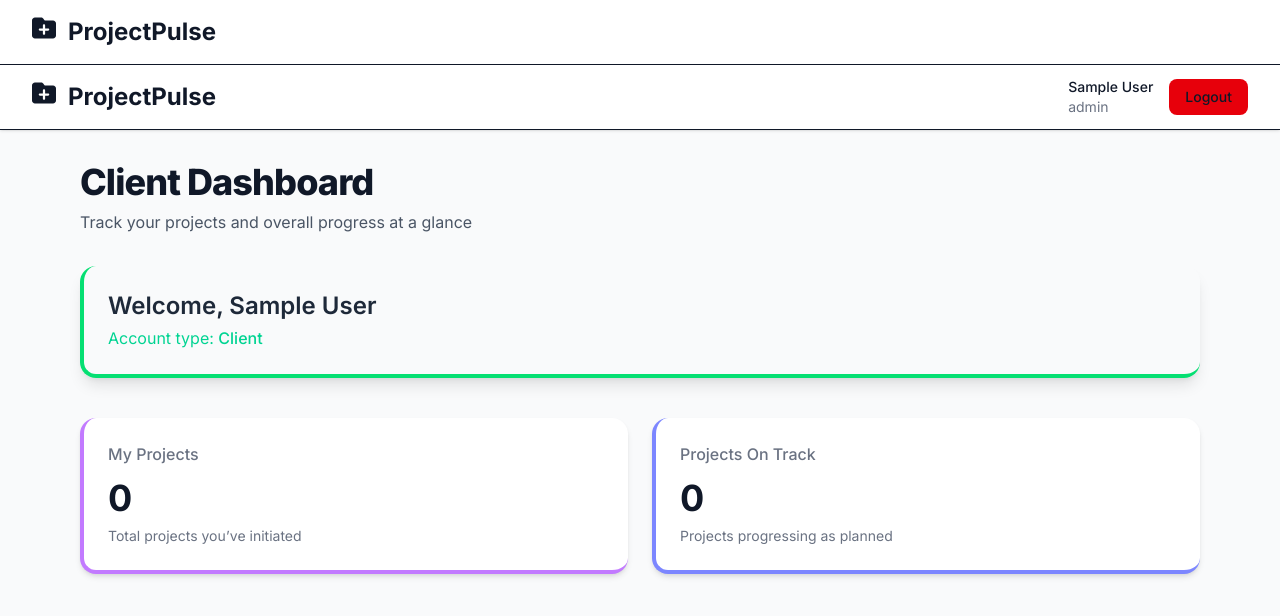
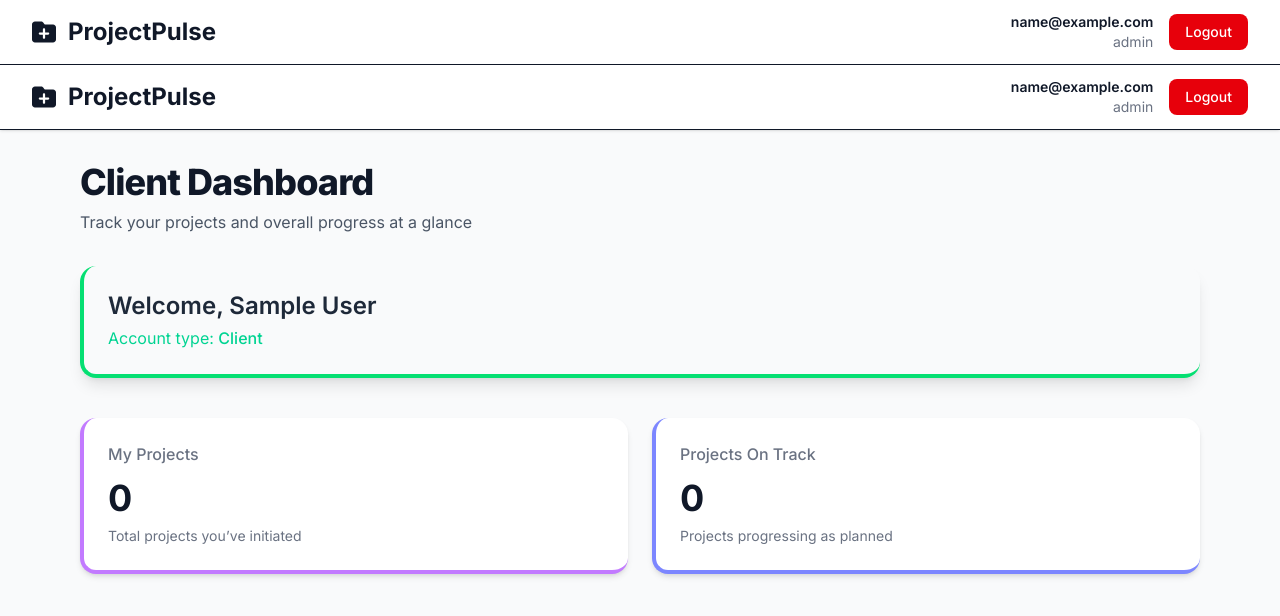
Before and after one commit to Suprotik007/ProjectPulse, a Next.js app: page /client in a window 1280 px wide. Shown: the top 616 px of the page. Built offline with nearby package versions, Linux system fonts and the light colour scheme; sample sign-in values are in the browser's storage.

Commit message:
fixed the navbar

```diff
--- a/components/layout/Navbar.tsx
+++ b/components/layout/Navbar.tsx
@@ -5,43 +5,45 @@ import Link from 'next/link';
 import { FaFolderPlus } from 'react-icons/fa6';
 import { useAuth } from '@/contexts/AuthContext';
 
+export default function Navbar() {
+  const { user, logout } = useAuth();
 
-interface NavbarProps {
-  userRole?: 'Admin' | 'Employee' | 'Client';
-  userName?: string;
-}
 
-export default function Navbar({ userRole, userName }: NavbarProps) {
-  const { logout } = useAuth();
+  if (!user) return null;
 
   return (
-    <nav className="bg-white sticky top-0 text-gray-900 shadow-sm border-b">
-      <div className="max-w-9xl mx-auto px-4 sm:px-6 lg:px-8">
+    <nav className="bg-white sticky top-0 text-gray-900 shadow-sm border-b z-50">
+      <div className="max-w-7xl mx-auto px-4 sm:px-6 lg:px-8">
         <div className="flex justify-between items-center h-16">
-          <div className="flex items-center">
-            <Link href="/" className="text-2xl font-bold flex gap-3 text-primary-600">
+
+          {/* Logo */}
+          <Link
+            href="/"
+            className="text-2xl font-bold flex gap-3 items-center text-primary-600"
+          >
             <FaFolderPlus />
             <span>ProjectPulse</span>
           </Link>
+
+          {/* User Info */}
+          <div className="flex items-center gap-4">
+            <div className="text-right text-sm sm:block hidden">
+              <p className="font-semibold text-gray-900">
+                {user.email}
+              </p>
+              <p className="text-gray-500">
+                {user.role}
+              </p>
             </div>
 
-          {userName && (
-            <div className="flex items-center gap-4">
-              <div className="text-sm  ">
-                <p className="font-medium text-gray-900">{userName}</p>
-                <p className="text-gray-500">{userRole}</p>
-
-              </div>
-
-              {/* Logout Button */}
             <button
               onClick={logout}
-                className="bg-red-600  px-4 py-2 rounded-lg hover:bg-red-700 transition font-medium text-sm"
+              className="bg-red-600 text-white px-4 py-2 rounded-lg hover:bg-red-700 transition font-medium text-sm"
             >
               Logout
             </button>
           </div>
-          )}
+
         </div>
       </div>
     </nav>
```
Lines whose indentation alone changed are shown as unchanged.
